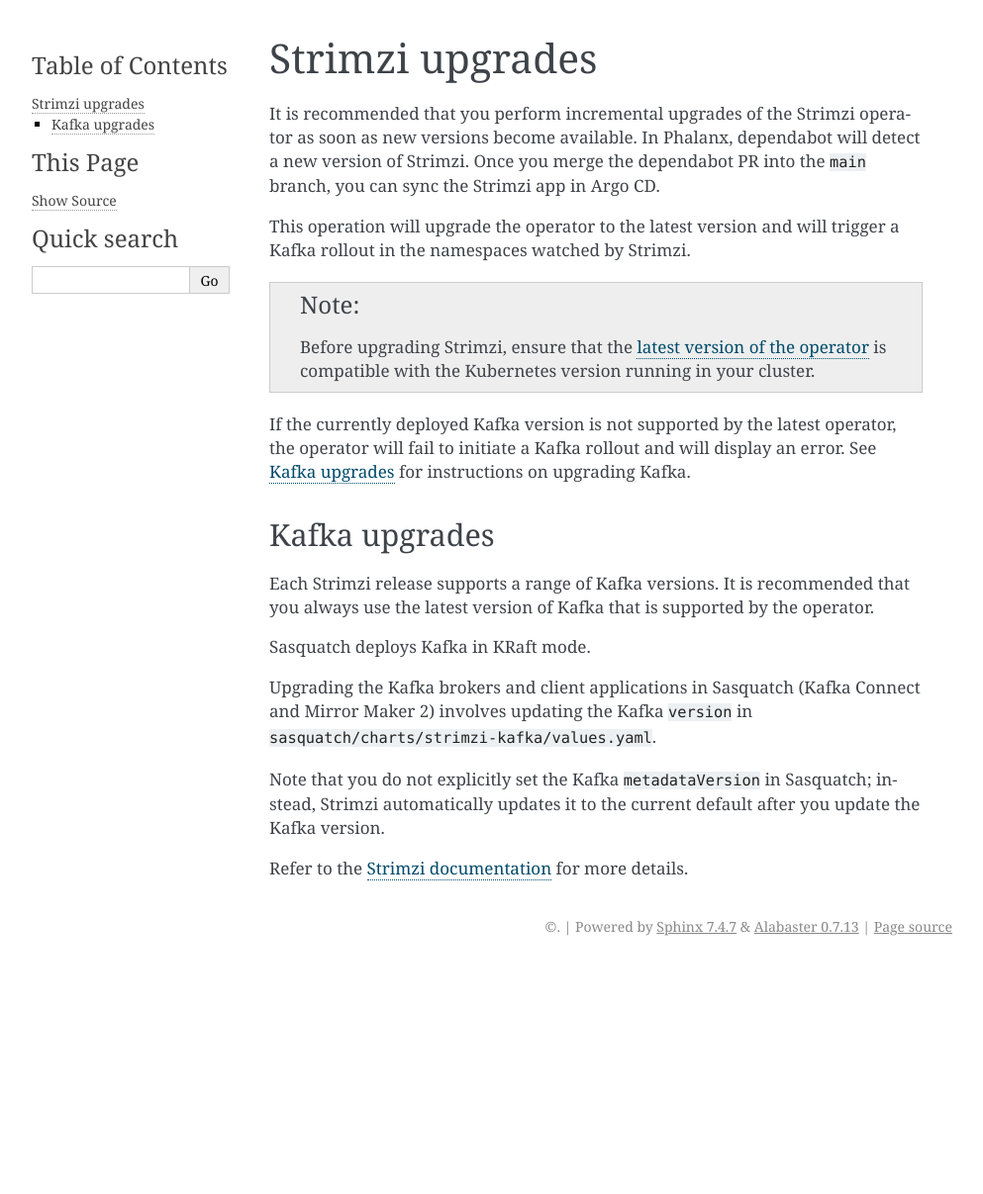
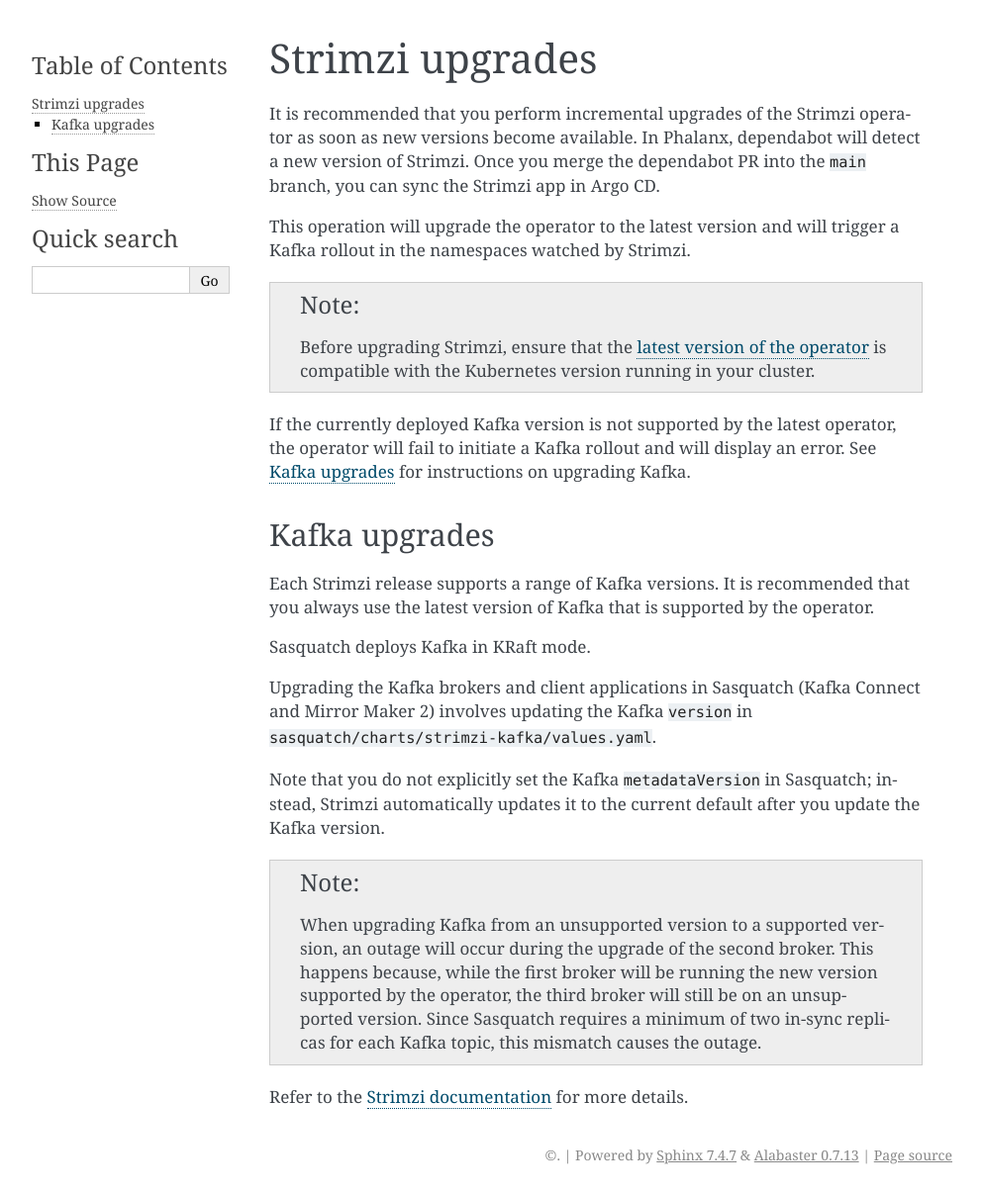
Before and after one commit to lsst-sqre/sasquatch, a Sphinx documentation site: the page built from docs/developer-guide/strimzi-updates.rst, in a window 1280 px wide. Shown: the whole page at 99% size, without its empty margins (148-1141 px from the left). Built offline with Sphinx 7.4.7, drawn with Linux system fonts in a browser that asks for light colours; before the commit the page ends 976 px from its top, so only the background shows below that.

Commit message:
Add a note explaining the scenario in which an outage can happen

```diff
--- a/docs/developer-guide/strimzi-updates.rst
+++ b/docs/developer-guide/strimzi-updates.rst
@@ -32,6 +32,12 @@
 
 Note that you do not explicitly set the Kafka ``metadataVersion`` in Sasquatch; instead, Strimzi automatically updates it to the current default after you update the Kafka version.
 
+.. note::
+
+    When upgrading Kafka from an unsupported version to a supported version, an outage will occur during the upgrade of the second broker.
+    This happens because, while the first broker will be running the new version supported by the operator, the third broker will still be on an unsupported version.
+    Since Sasquatch requires a minimum of two in-sync replicas for each Kafka topic, this mismatch causes the outage.
+
 Refer to the `Strimzi documentation`_ for more details.
 
 .. _latest version of the operator: https://strimzi.io/downloads/
```
